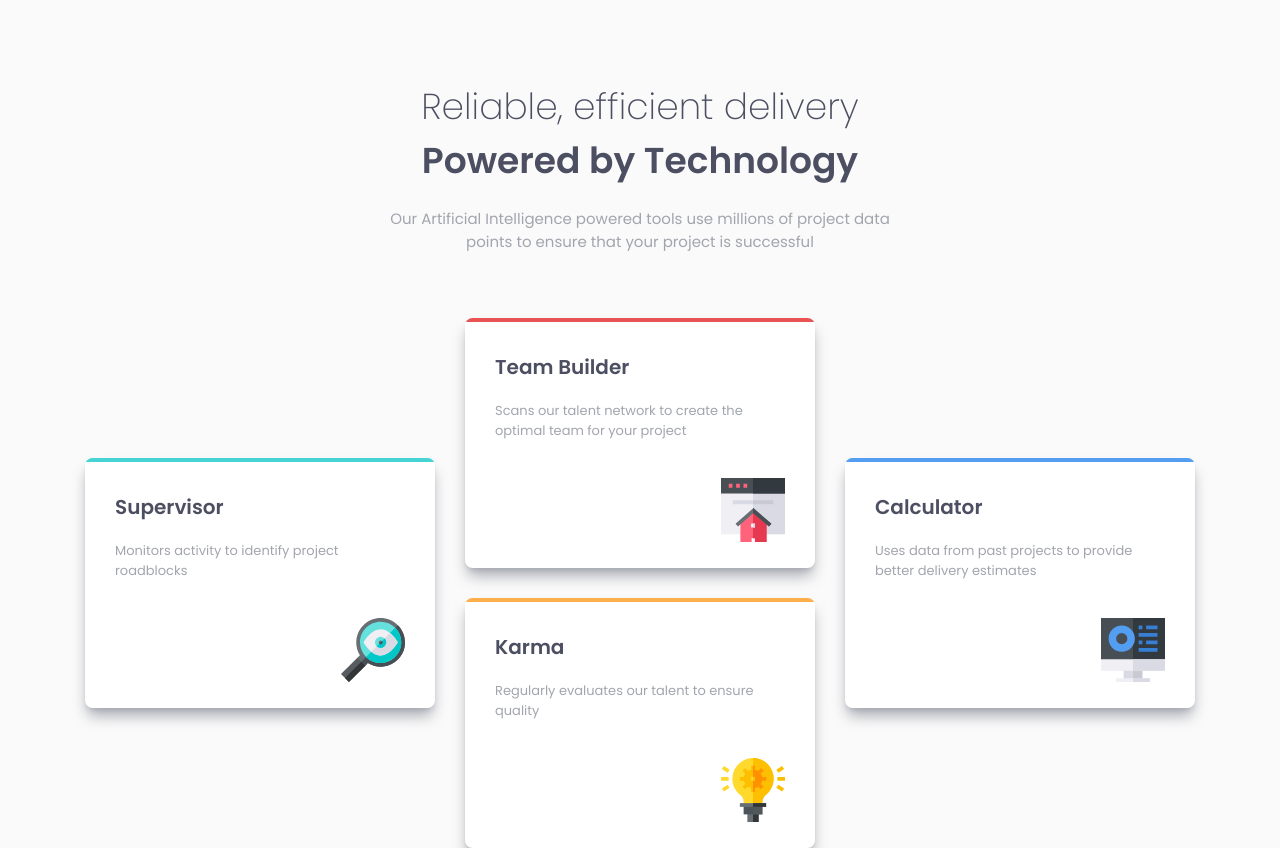
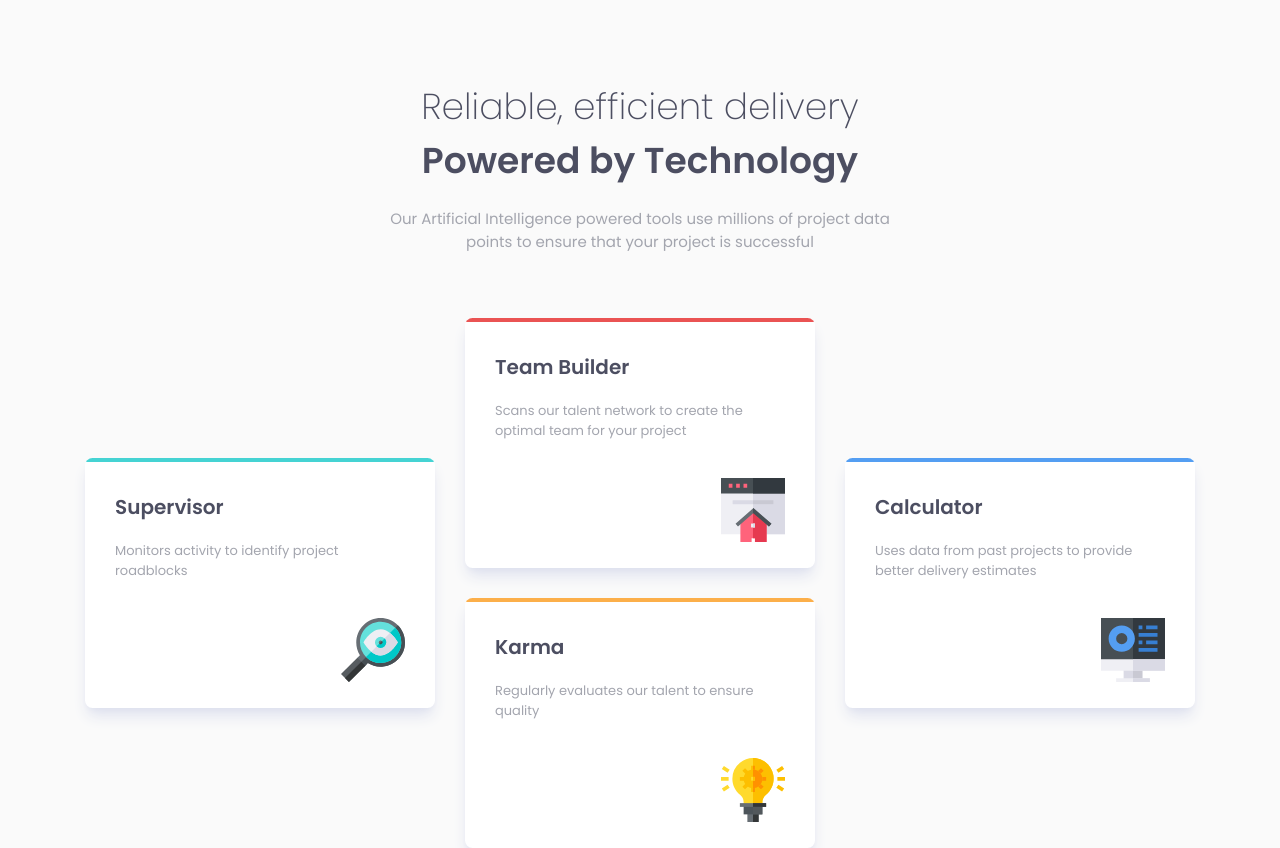
Before and after one commit to tulza/four-card-feature-section-master, a React (Vite) app: page / in a window 1280 px wide. Built offline with nearby package versions, Linux system fonts and the light colour scheme.

Commit message:
color adjustment

```diff
--- a/src/Components/Card.jsx
+++ b/src/Components/Card.jsx
@@ -4,7 +4,7 @@ import PropTypes from "prop-types";
 
 const Card = ({ label, description, bgColor, image }) => {
   return (
-    <div className="bg-white rounded-[0.5rem] w-[350px] h-[250px] mob:w-[310px] mob:h-[220px] overflow-hidden shadow-lg shadow-GrayishBlue">
+    <div className="bg-white rounded-[0.5rem] w-[350px] h-[250px] mob:w-[310px] mob:h-[220px] overflow-hidden shadow-lg shadow-GrayishBlueShadow">
       <div className={clsx(`${bgColor} h-[4px]`)} />
       <div className="p-[30px] grid h-full w-full">
         <span className="text-VeryDarkBlue text-[20px] font-semibold">
--- a/tailwind.config.js
+++ b/tailwind.config.js
@@ -11,6 +11,7 @@ export default {
         Blue: "hsl(212, 86%, 64%)",
         VeryDarkBlue: "hsl(234, 12%, 34%)",
         GrayishBlue: "hsl(229, 6%, 66%)",
+        GrayishBlueShadow: "hsl(229, 35%, 90%)",
         VeryLightGray: "hsl(0, 0%, 98%)",
       },
       screens: {
```
